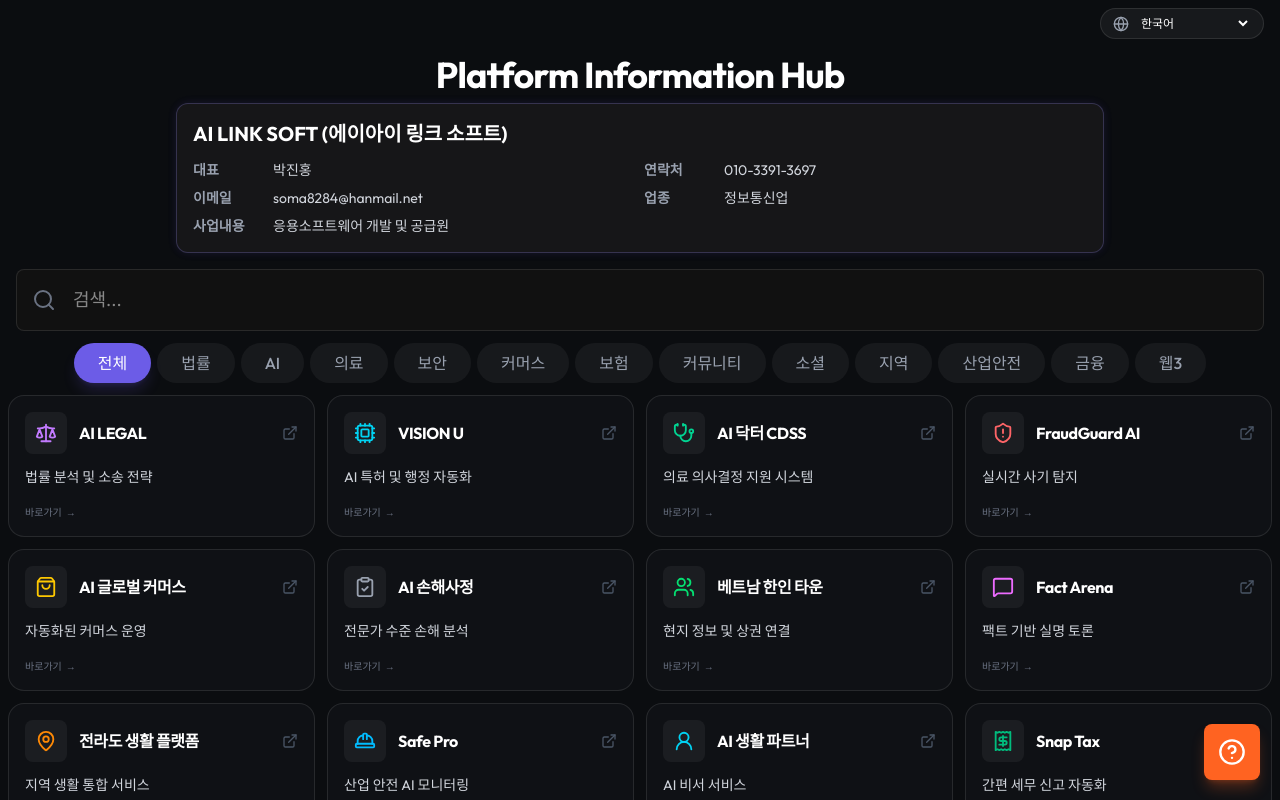
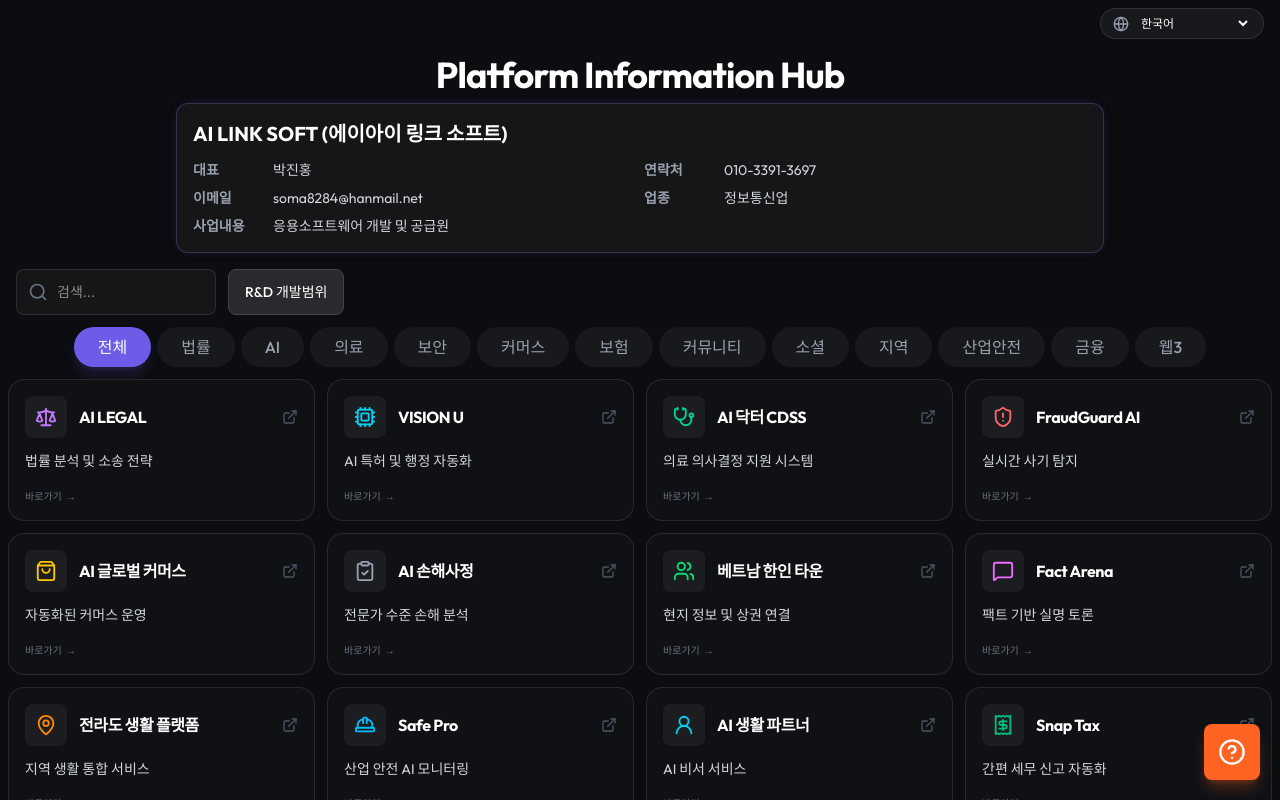
Before and after one commit to langsb16-collab/totalsite0323, a React (Vite) app: page / in a window 1280 px wide. Shown: the top 800 px of the page. Built offline with nearby package versions, Linux system fonts and the light colour scheme.

Commit message:
검색창 200px 고정 및 R&D 개발범위 버튼 추가 - 유튜브 영상 연동

```diff
--- a/src/App.tsx
+++ b/src/App.tsx
@@ -249,19 +249,33 @@ export default function App() {
           </div>
         </motion.section>
 
-        {/* Search + Filter */}
+        {/* Search + R&D Button */}
         <div className="px-4 mb-3 space-y-3">
-          <div className="relative w-full">
-            <Search className="absolute left-4 top-1/2 -translate-y-1/2 text-gray-500" size={24} />
+          <div className="flex items-center gap-3">
+            {/* Search Box - Fixed 200px */}
+            <div className="relative" style={{ width: "200px" }}>
+              <Search className="absolute left-3 top-1/2 -translate-y-1/2 text-gray-500" size={20} />
               <input
                 type="text"
                 placeholder={t("button.search") + "..."}
                 value={search}
                 onChange={(e) => setSearch(e.target.value)}
-              className="w-full rounded-lg border border-white/10 bg-[#111] p-4 pl-14 text-lg text-white outline-none transition-all focus:border-[#6C5CE7]/50"
+                className="w-full rounded-lg border border-white/10 bg-[#161618] p-3 pl-10 text-sm text-white outline-none transition-all focus:border-[#6C5CE7]/50"
               />
             </div>
 
+            {/* R&D 개발범위 Button */}
+            <a
+              href="https://youtu.be/GSGFA8SuCBk"
+              target="_blank"
+              rel="noopener noreferrer"
+              className="px-4 py-3 bg-[#2a2a2e] text-white rounded-lg border border-[#444] text-sm font-medium transition-all hover:bg-[#3d3d42] hover:border-[#666] whitespace-nowrap"
+            >
+              R&D 개발범위
+            </a>
+          </div>
+
+          {/* Category Filter */}
           <div className="flex flex-wrap justify-center gap-1.5">
             {categories.map((cat) => (
               <button
```
Lines whose indentation alone changed are shown as unchanged.
